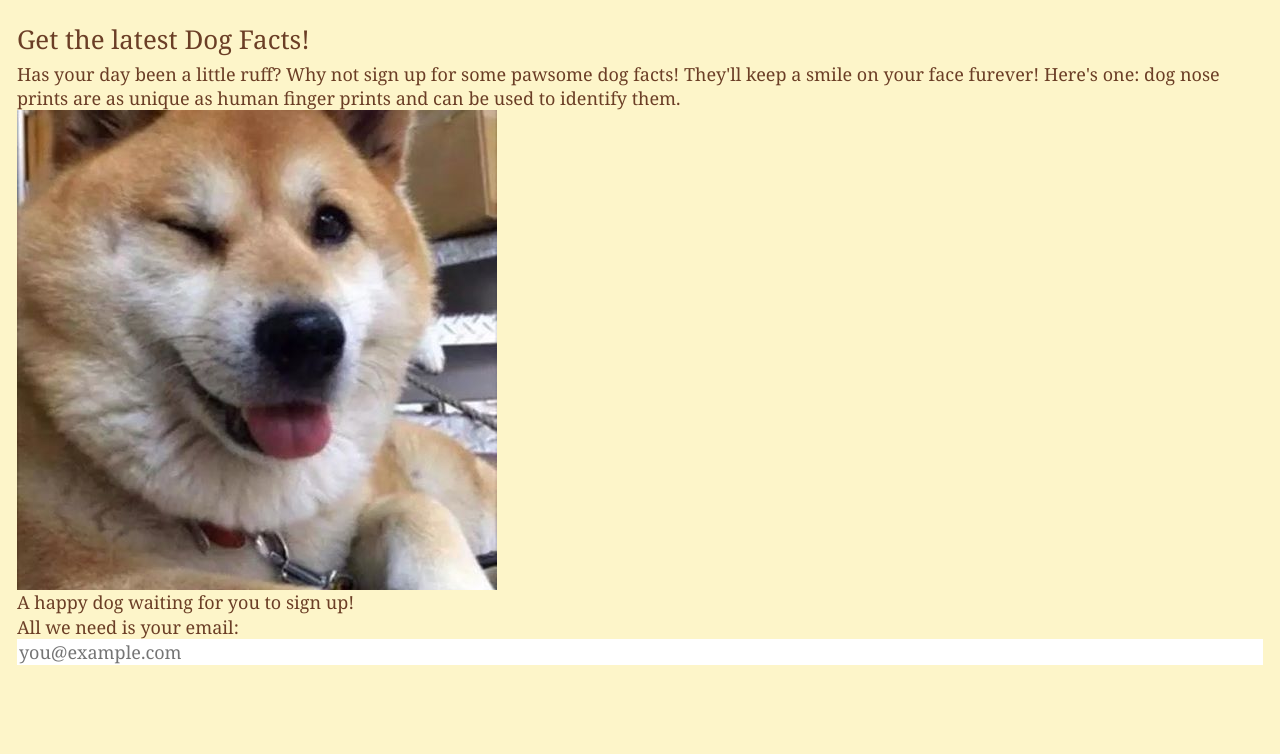
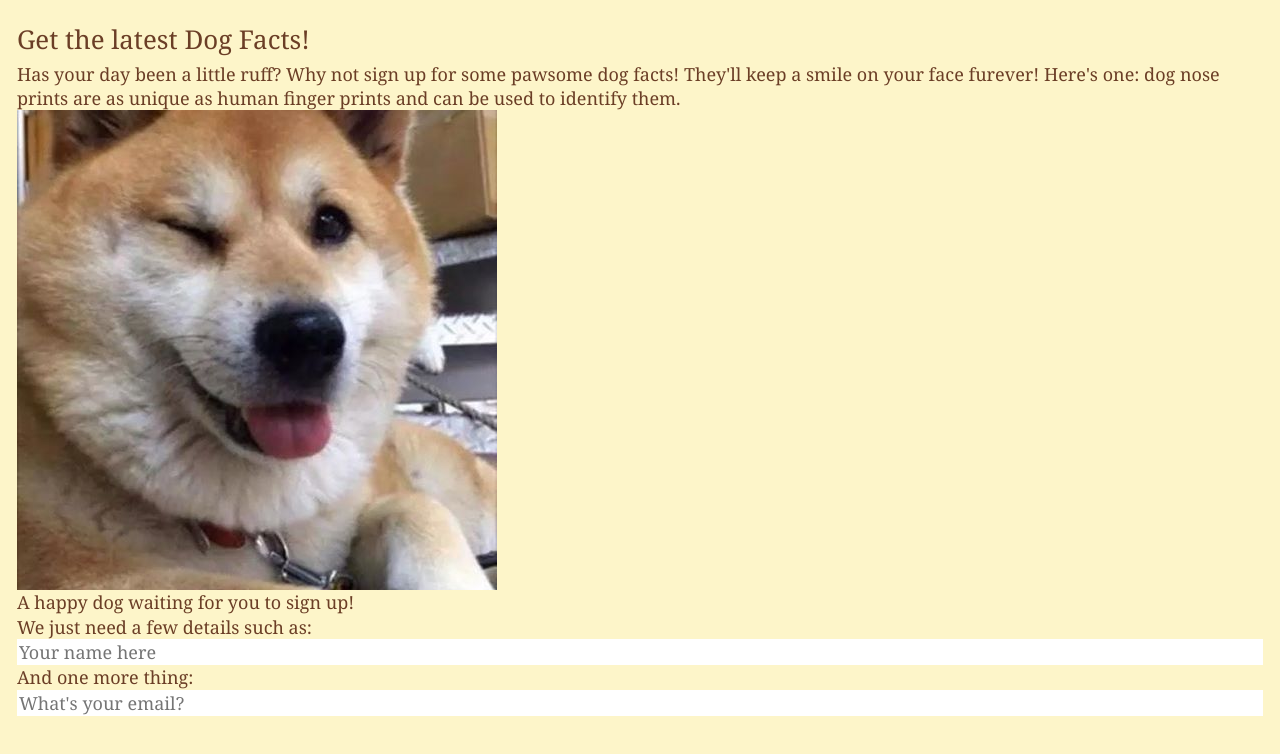
Before and after one commit to cescoto/itmd-362-project1, a plain HTML site: page index.html in a window 1280 px wide. Drawn offline with nearby package versions, Linux system fonts and the light colour scheme.

Commit message:
Started asking user for their name.

```diff
--- a/index.html
+++ b/index.html
@@ -22,9 +22,13 @@
       </figcaption>
     </figure>
     <ol>
+      <li id="input-name">
+        <label for="name">We just need a few details such as:</label>
+        <input type="text" name="text" id="name" placeholder="Your name here" pattern="\S*.">
+      </li>
       <li id="input-email">
-        <label for="email">All we need is your email:</label>
-        <input type="email" name="email" id="email" placeholder="you@example.com" pattern="^.+@.+$" />
+        <label for="email">And one more thing:</label>
+        <input type="email" name="email" id="email" placeholder="What's your email?" pattern="^.+@.+$" />
       </li>
       <li id="input-submit">
         <input type="submit" name="submit" id="submit" value="Give me dog facts!" />
```
